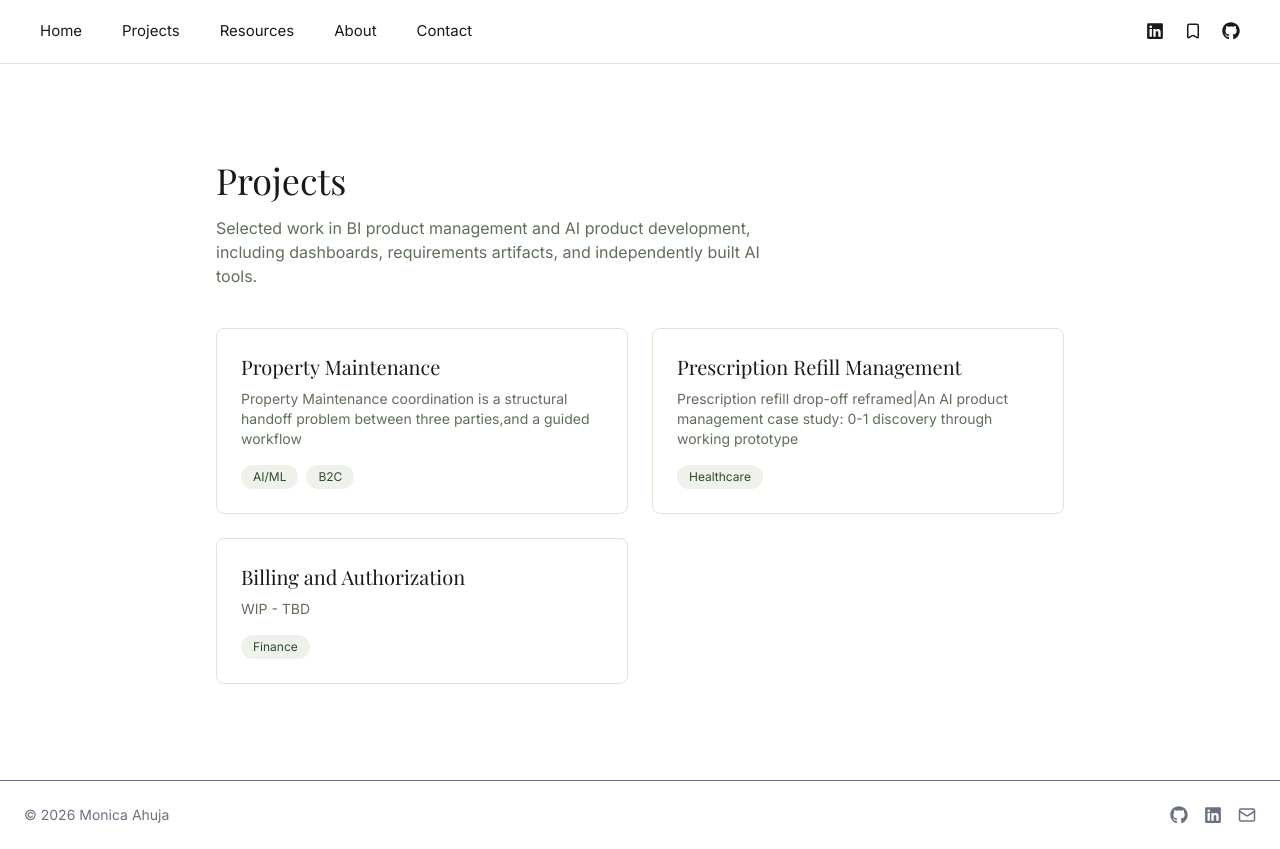
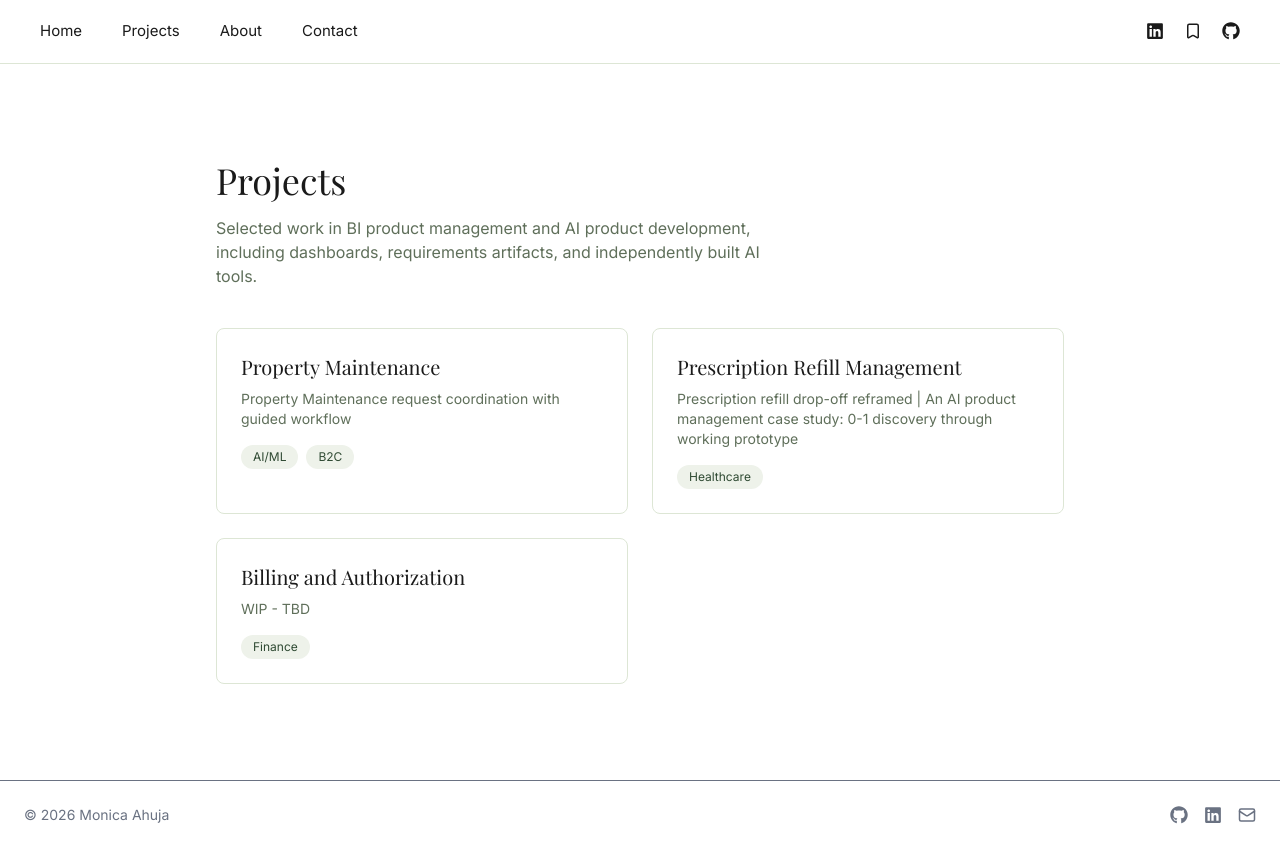
Before and after one commit to buddy2706/mainportfolio, a Next.js app: page /projects in a window 1280 px wide. Built offline with nearby package versions, Linux system fonts and the light colour scheme; a web font is replaced by a local one.

Commit message:
Updated additional pages with details and styling

```diff
--- a/src/app/projects/page.tsx
+++ b/src/app/projects/page.tsx
@@ -2,9 +2,24 @@ import AnimatedSection from '@/components/animatedsection'
 import ProjectCard from '@/components/projectcard'
 
 const projects = [
-  { title: 'Property Maintenance', description: 'Property Maintenance coordination is a structural handoff problem between three parties,and a guided workflow', tags: ['AI/ML', 'B2C'] },
-  { title: 'Prescription Refill Management', description: 'Prescription refill drop-off reframed|An AI product management case study: 0-1 discovery through working prototype', tags: ['Healthcare'] },
-  { title: 'Billing and Authorization', description: 'WIP - TBD', tags: ['Finance'] },
+  {
+    title: 'Property Maintenance',
+    description: 'Property Maintenance request coordination with guided workflow',
+    tags: ['AI/ML', 'B2C'],
+    productUrl: 'https://maintenance-friction-app.vercel.app/',
+    githubUrl: 'https://github.com/buddy2706/Maintenance_Request_Manager',
+  },
+  {
+    title: 'Prescription Refill Management',
+    description: 'Prescription refill drop-off reframed | An AI product management case study: 0-1 discovery through working prototype',
+    tags: ['Healthcare'],
+    githubUrl: 'https://github.com/buddy2706/PrescriptionRefillMgmt',
+  },
+  {
+    title: 'Billing and Authorization',
+    description: 'WIP - TBD',
+    tags: ['Finance'],
+  },
 ]
 
 export default function Projects() {
--- a/src/components/nav.tsx
+++ b/src/components/nav.tsx
@@ -6,7 +6,6 @@ import { Bookmark } from 'lucide-react'
 const links = [
   { href: '/', label: 'Home' },
   { href: '/projects', label: 'Projects' },
-  { href: '/resources', label: 'Resources' },
   { href: '/about', label: 'About' },
   { href: '/contact', label: 'Contact' },
 ]
```
